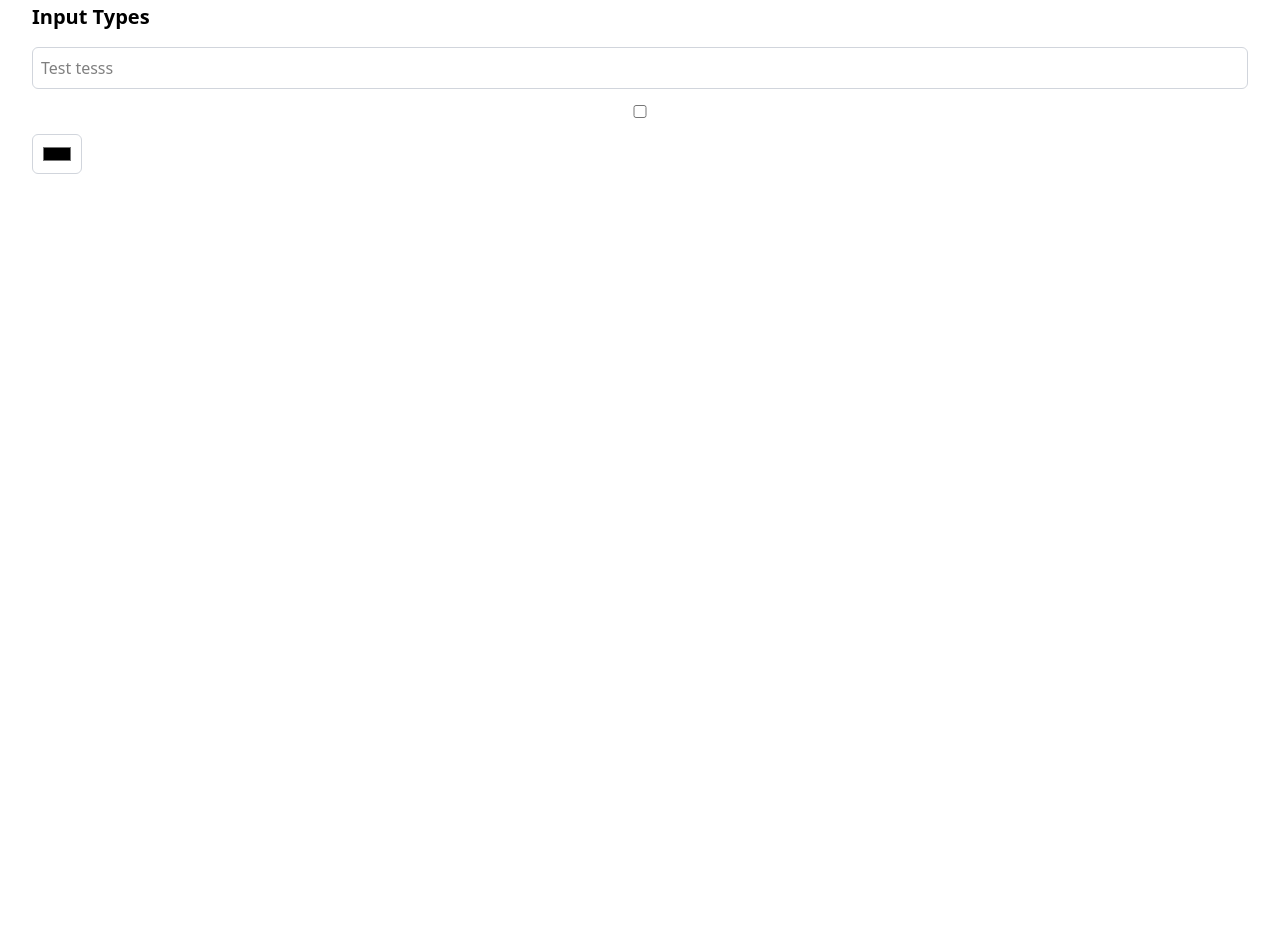
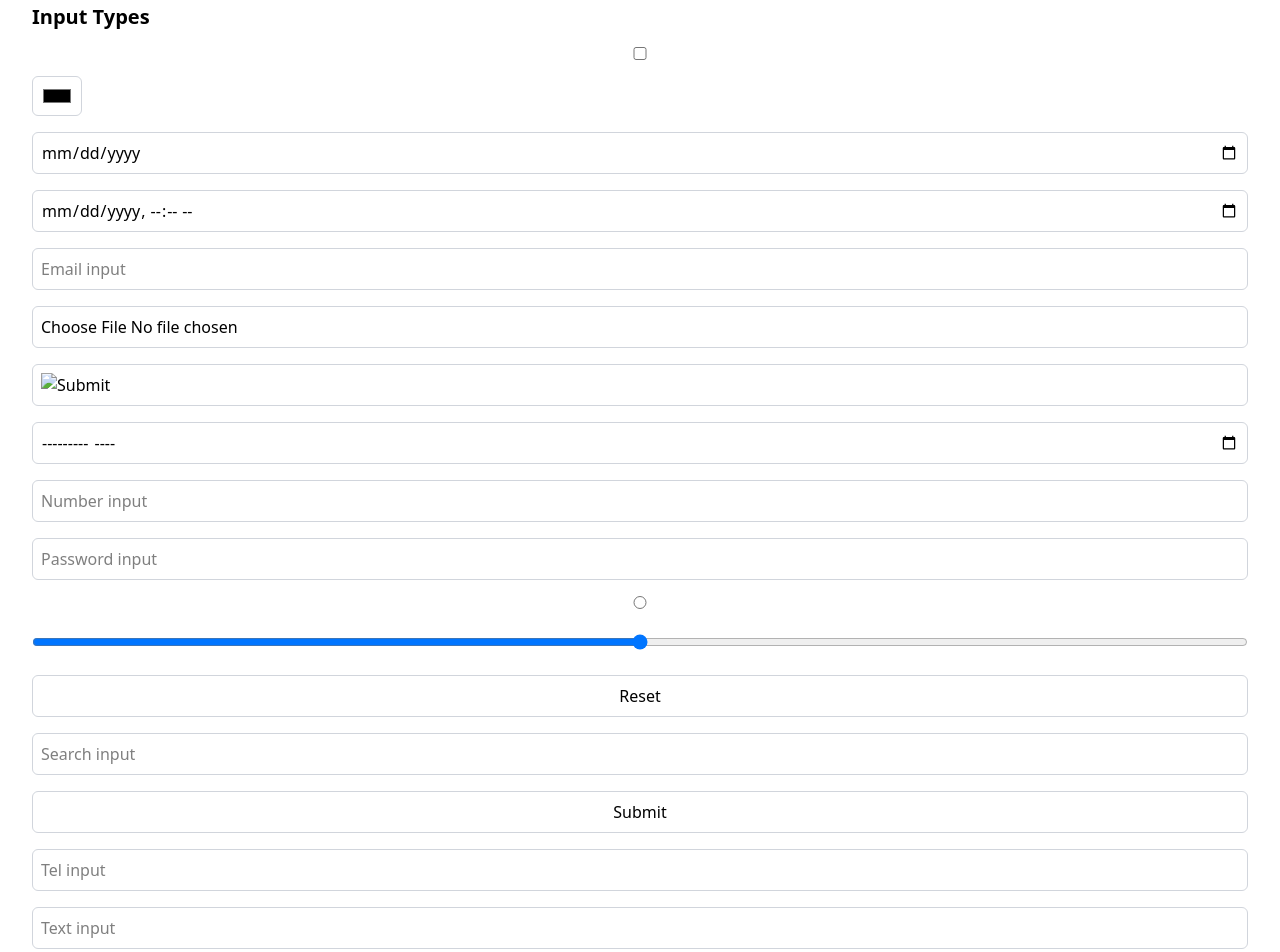
Before and after one commit to hahafiz/design-system, a React (Vite) app: page / in a window 1280 px wide. Shown: the part 1980-2932 px from the top of the page. Before the commit the page ends 2186 px from the top, so only its background shows below. Built offline with nearby package versions, Linux system fonts and the light colour scheme.

Commit message:
progress: input component

```diff
--- a/src/components/Input/InputDemo.jsx
+++ b/src/components/Input/InputDemo.jsx
@@ -9,13 +9,31 @@ const InputDemo = () => {
       <div className="space-y-4">
         <h2 className="text-xl font-semibold">Input Types</h2>
         <div className="flex flex-col gap-4">
-          <Input type="text" placeholder="Test tesss" />
-          <Input type="checkbox" placeholder="Test placeholder" />
+          <Input type="checkbox" placeholder="Checkbox" />
           <Input
             type="color"
             placeholder="Color input"
             style={{ height: "40px" }}
           />
+          <Input type="date" placeholder="Date input" />
+          <Input type="datetime" placeholder="Date & time input" />
+          <Input type="email" placeholder="Email input" />
+          <Input type="file" placeholder="File input" />
+          <Input type="hidden" placeholder="Hidden input" />
+          <Input type="image" placeholder="Image as submit btn" />
+          <Input type="month" placeholder="Month input" />
+          <Input type="number" placeholder="Number input" />
+          <Input type="password" placeholder="Password input" />
+          <Input type="radio" placeholder="Radio input" />
+          <Input type="range" placeholder="Range input" />
+          <Input type="reset" placeholder="Reset input" />
+          <Input type="search" placeholder="Search input" />
+          <Input type="submit" placeholder="Submit input" />
+          <Input type="tel" placeholder="Tel input" />
+          <Input type="text" placeholder="Text input" />
+          <Input type="time" placeholder="Time input" />
+          <Input type="url" placeholder="Url input" />
+          <Input type="week" placeholder="Week input" />
         </div>
       </div>
     </div>
```
